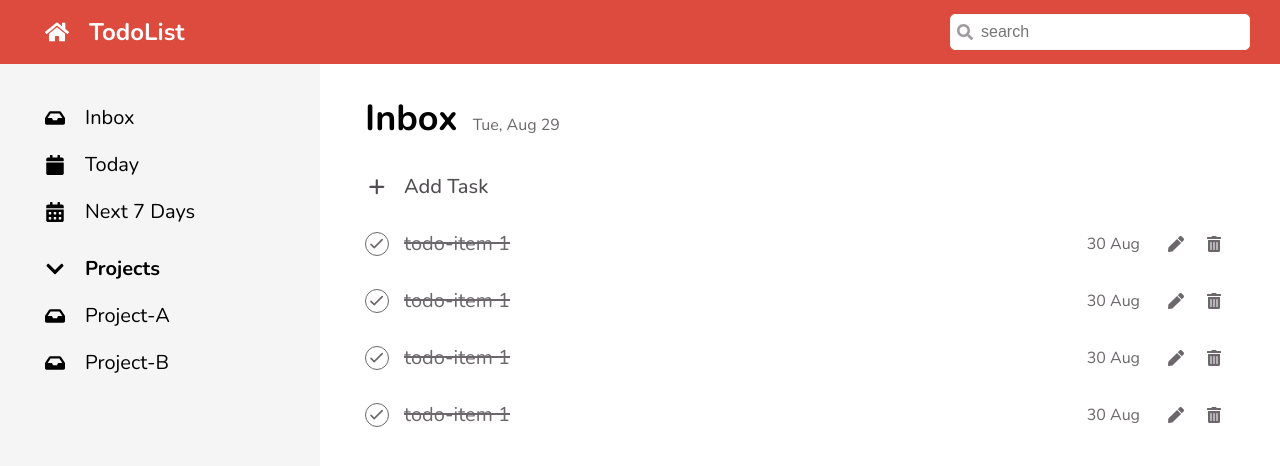
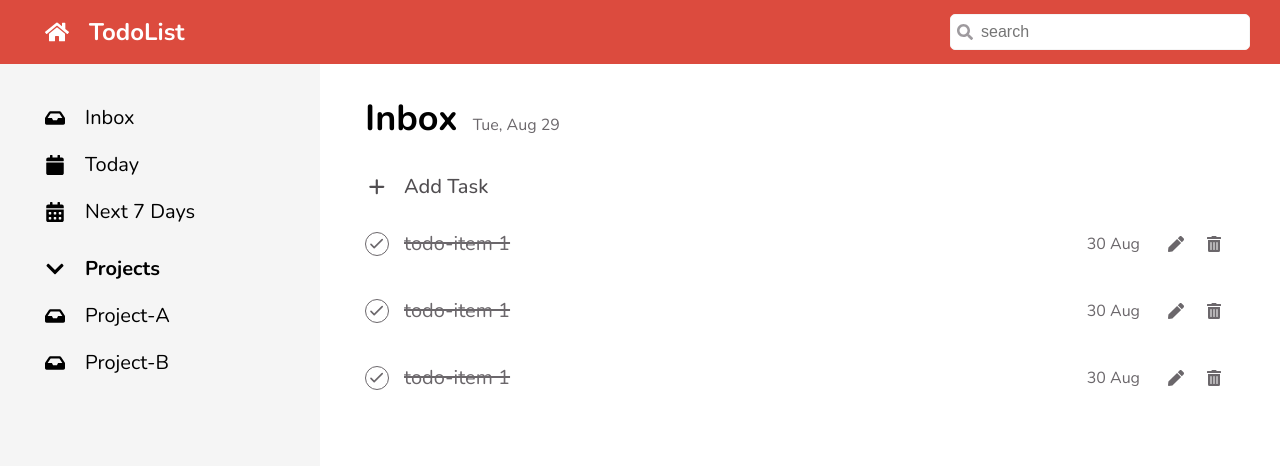
Before and after one commit to Yuji-Hosaka/CC15-Todolist, a React (Create React App) app: page / in a window 1280 px wide. Shown: the top 466 px of the page. Built offline with nearby package versions, Linux system fonts and the light colour scheme.

Commit message:
put data to component item

```diff
--- a/src/components/Todo/TodoLists.jsx
+++ b/src/components/Todo/TodoLists.jsx
@@ -1,15 +1,63 @@
-import TodoItem from './TodoItem';
-import styles from './TodoLists.module.scss';
+import { useState } from 'react';
+ import TodoItem from './TodoItem';
+ import styles from './TodoLists.module.scss';
 
+ /*
+ SCHEMA
+ todoObj={id:number, task:string, status:boolean, due_date:string}
+ data = Array[] {id:number, task:string, status:boolean, due_date:string}
+ หรือ data = Array[] todoObj
+ dataRender = Array[] <TodoItem task=... done=... date=.... />
+ */
+
+ const data = [
+  { id: 1, task: 'Suspendisse potenti.', status: false, due_date: '2023-04-26' },
+  {
+    id: 2,
+    task: 'In hac habitasse platea dictumst. Aliquam augue quam, sollicitudin vitae, consectetuer eget, rutrum at, lorem.',
+    status: false,
+    due_date: '2023-05-08',
+  },
+  {
+    id: 3,
+    task: 'Aenean fermentum. Donec ut mauris eget massa tempor convallis.',
+    status: false,
+    due_date: '2023-04-30',
+  },
+];
 function TodoLists() {
+  // CRUD = Create-Read-Update-Delete
+  const [allTodos, setAllTodos] = useState(data);
+
+  // RenderList # 1
+  // const dataRender = data.map((todoObj) => (
+  //   <TodoItem key={todoObj.id} task={todoObj.task} done={todoObj.status} date={todoObj.due_date} />
+  // ));
+
+  // return <ul className={styles.todo__lists}>{dataRender}</ul>;
+
+  // RenderList #2
   return (
     <ul className={styles.todo__lists}>
-      <TodoItem />
-      <TodoItem />
-      <TodoItem />
-      <TodoItem />
+      {allTodos.map((todoObj) => (
+        <TodoItem
+          key={todoObj.id}
+          task={todoObj.task}
+          done={todoObj.status}
+          date={todoObj.due_date}
+        />
+      ))}
     </ul>
   );
+
+  // RenderList #3
+  // return (
+  //   <ul className={styles.todo__lists}>
+  //     {data.map(({ id, task, status, due_date }) => (
+  //       <TodoItem key={id} task={task} done={status} date={due_date} />
+  //     ))}
+  //   </ul>
+  // );
 }
 
 export default TodoLists;
--- a/src/components/Todo/TodoLists.module.scss
+++ b/src/components/Todo/TodoLists.module.scss
@@ -2,4 +2,7 @@
 
 .todo__lists {
   // padding: $todo-content-padding;
+  display: flex;
+   flex-direction: column;
+   gap: 10px;
 }
```
